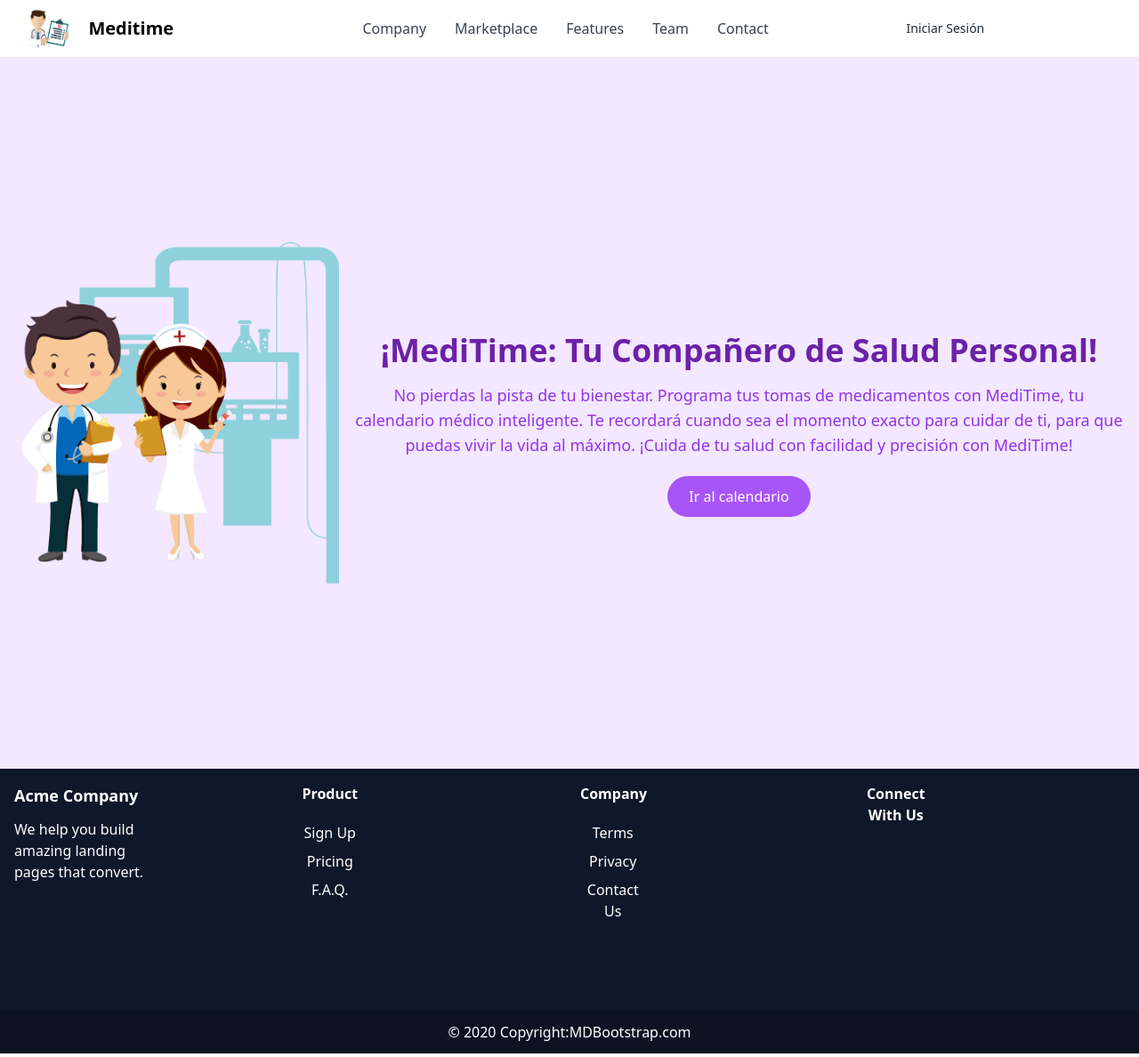
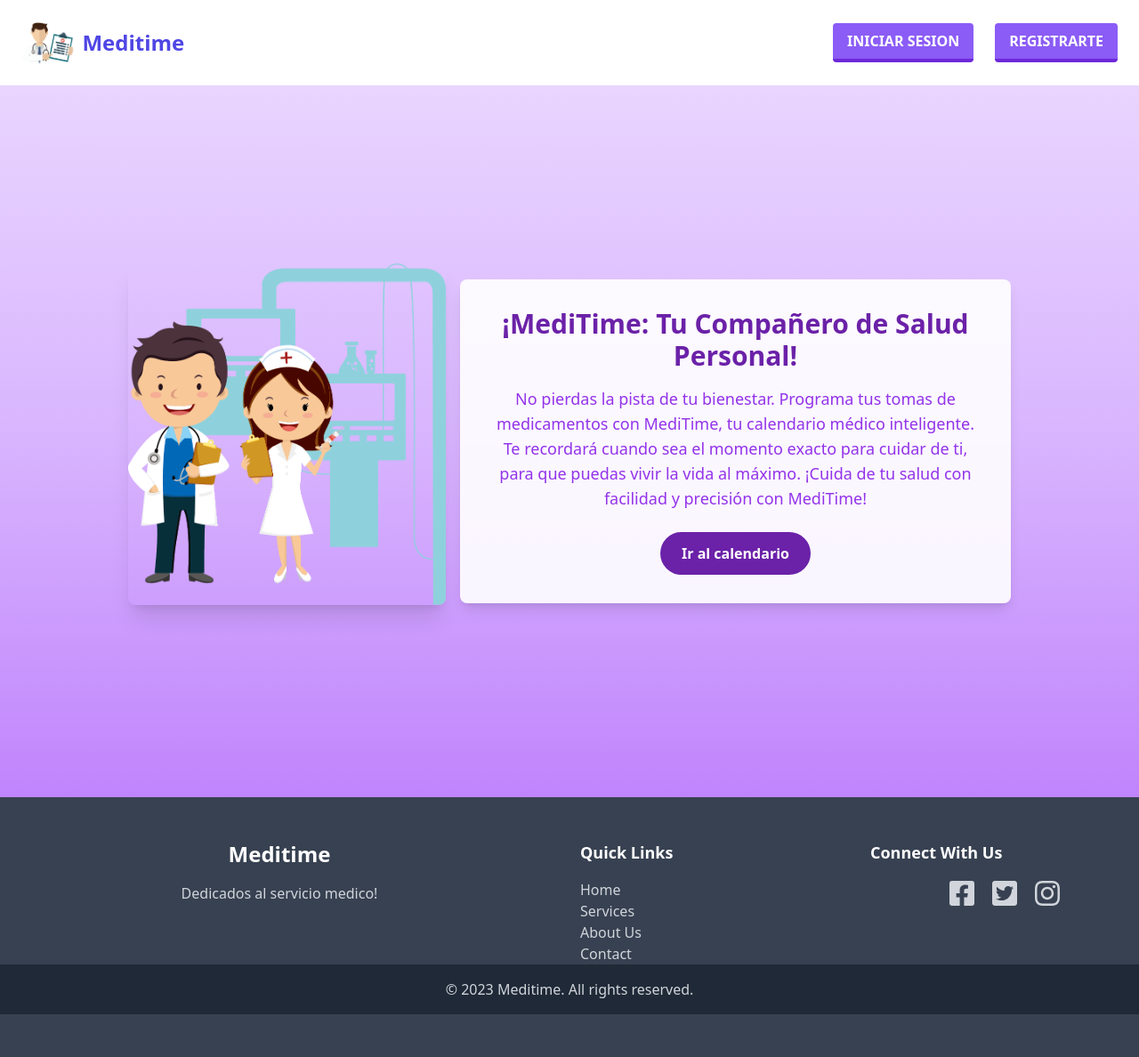
Before and after one commit to Edgar-MedCor/Calendario_Medicamentos, a React (Create React App) app: page / in a window 1280 px wide. Shown: the whole page at 89% size. Built offline with nearby package versions, Linux system fonts and the light colour scheme.

Commit message:
Mejora y correccion de los componentes header y footer a demas de la pagina Home

```diff
--- a/src/Componentes/footer.js
+++ b/src/Componentes/footer.js
@@ -1,78 +1,74 @@
 import React from "react";
+import { FaFacebookSquare, FaTwitterSquare, FaInstagram } from "react-icons/fa";
 
 function Footer() {
   return (
-    <footer
-      className="text-center text-white"
-      style={{ backgroundColor: "#0f172a" }}
-    >
-      <div className="container p-4">
-        <section>
-          <div className="grid grid-cols-1 md:grid-cols-4 gap-6 md:mb-12">
-            {/* Col 1 */}
-            <div className="col md:w-6/12 md:text-left text-center">
-              <p className="mb-3 text-white text-lg">
-                <a className="mb-6 font-semibold" href="#">
-                  Acme Company
+    <footer className="bg-gray-700 text-white py-12">
+      <div className="container mx-auto">
+        <div className="grid grid-cols-1 md:grid-cols-4 gap-6">
+          <div className="col-span-1 md:col-span-2 text-center">
+            <h2 className="text-2xl font-bold text-white mb-4">Meditime</h2>
+            <p className="text-gray-300">
+              Dedicados al servicio medico!
+            </p>
+          </div>
+          <div className="col-span-1 md:col-span-1">
+            <h3 className="text-lg font-semibold mb-4">Quick Links</h3>
+            <ul className="text-gray-300">
+              <li>
+                <a href="#" className="hover:text-indigo-500">
+                  Home
                 </a>
-              </p>
-              <div>
-                <p className="text-light">
-                  We help you build amazing landing pages that convert.
-                </p>
-              </div>
-            </div>
-
-            {/* Col 2 */}
-            <div className="col md:w-3/12 text-center mb-6 md:mb-0 flex flex-col gap-y-2">
-              <p className="text-light font-semibold mb-3">Product</p>
-              <a className="block text-white" href="#">
-                Sign Up
+              </li>
+              <li>
+                <a href="#" className="hover:text-indigo-500">
+                  Services
+                </a>
+              </li>
+              <li>
+                <a href="#" className="hover:text-indigo-500">
+                  About Us
+                </a>
+              </li>
+              <li>
+                <a href="#" className="hover:text-indigo-500">
+                  Contact
+                </a>
+              </li>
+            </ul>
+          </div>
+          <div className="col-span-1 md:col-span-1">
+            <h3 className="text-lg font-semibold mb-4">Connect With Us</h3>
+            <div className="flex items-center justify-center space-x-4">
+              <a
+                href="#"
+                title="Facebook"
+                className="text-gray-300 hover:text-indigo-500"
+              >
+                <FaFacebookSquare size={32} />
               </a>
-              <a className="block text-white" href="#">
-                Pricing
+              <a
+                href="#"
+                title="Twitter"
+                className="text-gray-300 hover:text-indigo-500"
+              >
+                <FaTwitterSquare size={32} />
               </a>
-              <a className="block text-white" href="#">
-                F.A.Q.
-              </a>
-            </div>
-            {/* Col 3 */}
-            <div className="col md:w-3/12 text-center mb-6 md:mb-0 flex flex-col gap-y-2">
-              <p className="text-light font-semibold mb-3">Company</p>
-              <a className="block text-white" href="#">
-                Terms
-              </a>
-              <a className="block text-white" href="#">
-                Privacy
-              </a>
-              <a className="block text-white" href="#">
-                Contact Us
-              </a>
-            </div>
-            {/* Col 4 */}
-            <div className="col md:w-3/12 text-center md:mb-0 flex flex-col gap-y-2">
-              <p className="text-light font-semibold mb-3">Connect With Us</p>
-              <a className="block text-white" href="#" title="Facebook">
-                <i className="fab fa-facebook-square text-3xl pr-2"></i>
-              </a>
-              <a className="block text-white" href="#" title="Twitter">
-                <i className="fab fa-twitter-square text-3xl pr-2"></i>
-              </a>
-              <a className="block text-white" href="#" title="Instagram">
-                <i className="fab fa-instagram text-3xl pr-2"></i>
+              <a
+                href="#"
+                title="Instagram"
+                className="text-gray-300 hover:text-indigo-500"
+              >
+                <FaInstagram size={32} />
               </a>
             </div>
           </div>
-        </section>
+        </div>
       </div>
-      <div
-        className="text-center p-3"
-        style={{ backgroundColor: "rgba(0, 0, 0, 0.2)" }}
-      >
-        &copy; 2020 Copyright:
-        <a className="text-white" href="https://mdbootstrap.com/">
-          MDBootstrap.com
-        </a>
+      <div className="bg-gray-800 py-4 text-center">
+        <div className="container mx-auto text-gray-300">
+          &copy; {new Date().getFullYear()} Meditime. All rights reserved.
+        </div>
       </div>
     </footer>
   );
--- a/src/Componentes/header.js
+++ b/src/Componentes/header.js
@@ -1,125 +1,51 @@
 import React from "react";
 import Logo from "./Logo.png";
 import { Link } from "react-router-dom";
-import Login from "../Paginas/Login";
 
 function Header() {
   return (
-    <header>
-      <nav className="bg-white border-gray-200 px-4 lg:px-6 py-2.5 dark:bg-[#3b0764]">
-        <div className="flex flex-wrap justify-between items-center mx-auto max-w-screen-xl">
-          <a href="#" className="flex items-center">
-            <img src={Logo} className="mr-5 h-8 sm:h-11" alt="Flowbite Logo" />
-            <span className="self-center text-xl font-semibold whitespace-nowrap dark:text-white">
+    <header className="bg-white dark:bg-[#3b0764]">
+      <div className="container mx-auto max-w-screen-xl">
+        <nav className="flex items-center justify-between py-4 lg:py-6 px-4 lg:px-6">
+          <div className="flex items-center">
+            <img src={Logo} className="h-10 sm:h-12 mr-2" alt="Flowbite Logo" />
+            <Link
+              to="/"
+              className="text-2xl font-semibold text-indigo-600 dark:text-white"
+            >
               Meditime
-            </span>
-          </a>
-          <div className="flex items-center lg:order-2">
-            <Link
-              to="/Login"
-              className="text-gray-800 dark:text-white hover:bg-gray-50 focus:ring-4 focus:ring-gray-300 font-medium rounded-lg text-sm px-4 lg:px-5 py-2 lg:py-2.5 mr-2 dark:hover:bg-[#e879f9] focus:outline-none dark:focus:ring-gray-800"
-            >
-              Iniciar Sesión
             </Link>
-
-            <a
-              href="#"
-              className="text-white bg-primary-700 hover:bg-primary-800 focus:ring-4 focus:ring-primary-300 font-medium rounded-lg text-sm px-4 lg:px-5 py-2 lg:py-2.5 mr-2 dark:hover:bg-[#e879f9] dark:hover:bg-primary-700 focus:outline-none dark:focus:ring-primary-800"
-            >
-              Get started
-            </a>
-            <button
-              data-collapse-toggle="mobile-menu-2"
-              type="button"
-              className="inline-flex items-center p-2 ml-1 text-sm text-gray-500 rounded-lg lg:hidden hover:bg-gray-100 focus:outline-none focus:ring-2 focus:ring-gray-200 dark:text-gray-400 dark:hover:bg-[#e879f9] dark:focus:ring-gray-600"
-              aria-controls="mobile-menu-2"
-              aria-expanded="false"
-            >
-              <span className="sr-only">Open main menu</span>
+          </div>
+          <div className="hidden lg:flex space-x-6">
+            <Link to="/Login"> {/* Corregir la URL de redirección */}
+              <button className="bg-violet-500 hover:bg-violet-400 text-white font-bold py-2 px-4 border-b-4 border-violet-700 hover:border-violet-500 rounded">
+                INICIAR SESION
+              </button>
+            </Link>
+            <Link to="/Signup"> {/* Corregir la URL de redirección */}
+              <button className="bg-violet-500 hover:bg-violet-400 text-white font-bold py-2 px-4 border-b-4 border-violet-700 hover:border-violet-500 rounded">
+                REGISTRARTE
+              </button>
+            </Link>
+          </div>
+          <button className="lg:hidden focus:outline-none">
             <svg
-                className="w-6 h-6"
-                fill="currentColor"
-                viewBox="0 0 20 20"
               xmlns="http://www.w3.org/2000/svg"
+              className="h-6 w-6 text-gray-600 dark:text-gray-300"
+              fill="none"
+              viewBox="0 0 24 24"
+              stroke="currentColor"
             >
               <path
-                  fillRule="evenodd"
-                  d="M3 5a1 1 0 011-1h12a1 1 0 110 2H4a1 1 0 01-1-1zM3 10a1 1 0 011-1h12a1 1 0 110 2H4a1 1 0 01-1-1zM3 15a1 1 0 011-1h12a1 1 0 110 2H4a1 1 0 01-1-1z"
-                  clipRule="evenodd"
-                />
-              </svg>
-              <svg
-                className="hidden w-6 h-6"
-                fill="currentColor"
-                viewBox="0 0 20 20"
-                xmlns="http://www.w3.org/2000/svg"
-              >
-                <path
-                  fillRule="evenodd"
-                  d="M4.293 4.293a1 1 0 011.414 0L10 8.586l4.293-4.293a1 1 0 111.414 1.414L11.414 10l4.293 4.293a1 1 0 01-1.414 1.414L10 11.414l-4.293 4.293a1 1 0 01-1.414-1.414L8.586 10 4.293 5.707a1 1 0 010-1.414z"
-                  clipRule="evenodd"
+                strokeLinecap="round"
+                strokeLinejoin="round"
+                strokeWidth={2}
+                d="M4 6h16M4 12h16M4 18h16"
               />
             </svg>
           </button>
+        </nav>
       </div>
-          <div
-            className="hidden justify-between items-center w-full lg:flex lg:w-auto lg:order-1"
-            id="mobile-menu-2"
-          >
-            <ul className="flex flex-col mt-4 font-medium lg:flex-row lg:space-x-8 lg:mt-0">
-              <li>
-                <a
-                  href="#"
-                  className="block py-2 pr-4 pl-3 text-white rounded bg-primary-700 lg:bg-transparent lg:text-primary-700 lg:p-0 dark:text-white"
-                  aria-current="page"
-                >
-                  Home
-                </a>
-              </li>
-              <li>
-                <a
-                  href="#"
-                  className="block py-2 pr-4 pl-3 text-gray-700 border-b border-gray-100 hover:bg-gray-50 lg:hover:bg-transparent lg:border-0 lg:hover:text-primary-700 lg:p-0 dark:text-gray-400 lg:dark:hover:text-white dark:hover:bg-gray-700 dark:hover:text-white lg:dark:hover:bg-transparent dark:border-gray-700"
-                >
-                  Company
-                </a>
-              </li>
-              <li>
-                <a
-                  href="#"
-                  className="block py-2 pr-4 pl-3 text-gray-700 border-b border-gray-100 hover:bg-gray-50 lg:hover:bg-transparent lg:border-0 lg:hover:text-primary-700 lg:p-0 dark:text-gray-400 lg:dark:hover:text-white dark:hover:bg-gray-700 dark:hover:text-white lg:dark:hover:bg-transparent dark:border-gray-700"
-                >
-                  Marketplace
-                </a>
-              </li>
-              <li>
-                <a
-                  href="#"
-                  className="block py-2 pr-4 pl-3 text-gray-700 border-b border-gray-100 hover:bg-gray-50 lg:hover:bg-transparent lg:border-0 lg:hover:text-primary-700 lg:p-0 dark:text-gray-400 lg:dark:hover:text-white dark:hover:bg-gray-700 dark:hover:text-white lg:dark:hover:bg-transparent dark:border-gray-700"
-                >
-                  Features
-                </a>
-              </li>
-              <li>
-                <a
-                  href="#"
-                  className="block py-2 pr-4 pl-3 text-gray-700 border-b border-gray-100 hover:bg-gray-50 lg:hover:bg-transparent lg:border-0 lg:hover:text-primary-700 lg:p-0 dark:text-gray-400 lg:dark:hover:text-white dark:hover:bg-gray-700 dark:hover:text-white lg:dark:hover:bg-transparent dark:border-gray-700"
-                >
-                  Team
-                </a>
-              </li>
-              <li>
-                <a
-                  href="#"
-                  className="block py-2 pr-4 pl-3 text-gray-700 border-b border-gray-100 hover:bg-gray-50 lg:hover:bg-transparent lg:border-0 lg:hover:text-primary-700 lg:p-0 dark:text-gray-400 lg:dark:hover:text-white dark:hover:bg-gray-700 dark:hover:text-white lg:dark:hover:bg-transparent dark:border-gray-700"
-                >
-                  Contact
-                </a>
-              </li>
-            </ul>
-          </div>
-        </div>
-      </nav>
     </header>
   );
 }
--- a/src/Paginas/home.js
+++ b/src/Paginas/home.js
@@ -1,23 +1,24 @@
 import React from "react";
 import Doctores from "./Doctores.png";
-import Header from '../Componentes/header'
-import Footer from '../Componentes/footer'
+import Header from "../Componentes/header";
+import Footer from "../Componentes/footer";
+
 const Home = () => {
   return (
     <>
       <Header />
-    <div className="bg-purple-100 min-h-screen flex flex-col items-center justify-center">
-      <div className="flex flex-col items-center justify-center md:flex-row">
+      <div className="bg-gradient-to-b from-purple-200 via-purple-300 to-purple-400 min-h-screen flex flex-col items-center justify-center">
+        <div className="max-w-screen-lg flex flex-col items-center justify-center md:flex-row p-4">
           <img
             src={Doctores}
             alt="Imagen de doctores"
-          className="w-full ml-6 sm:w-auto sm:h-64 md:h-96 lg:h-96 xl:h-96"
+            className="w-full h-60 md:h-72 lg:h-80 xl:h-96 rounded-lg shadow-xl mb-4 md:mr-4"
           />
-        <div className="p-4 text-center mt-4">
-          <p className="text-4xl font-extrabold text-purple-800 mb-4">
+          <div className="bg-white bg-opacity-90 p-8 rounded-lg shadow-lg text-center">
+            <p className="text-3xl font-extrabold text-purple-800 mb-4">
               ¡MediTime: Tu Compañero de Salud Personal!
             </p>
-          <p className="text-lg text-purple-600 mb-8">
+            <p className="text-lg text-purple-600 mb-6">
               No pierdas la pista de tu bienestar. Programa tus tomas de
               medicamentos con MediTime, tu calendario médico inteligente. Te
               recordará cuando sea el momento exacto para cuidar de ti, para que
@@ -26,7 +27,7 @@
             </p>
             <a
               href="/calendario"
-            className="mt-4 bg-purple-500 text-white py-3 px-6 rounded-full hover:bg-purple-700"
+              className="bg-purple-800 text-white py-3 px-6 rounded-full inline-block font-semibold hover:bg-purple-700 transition-transform transform hover:scale-105"
             >
               Ir al calendario
             </a>
```
Lines whose indentation alone changed are shown as unchanged.
